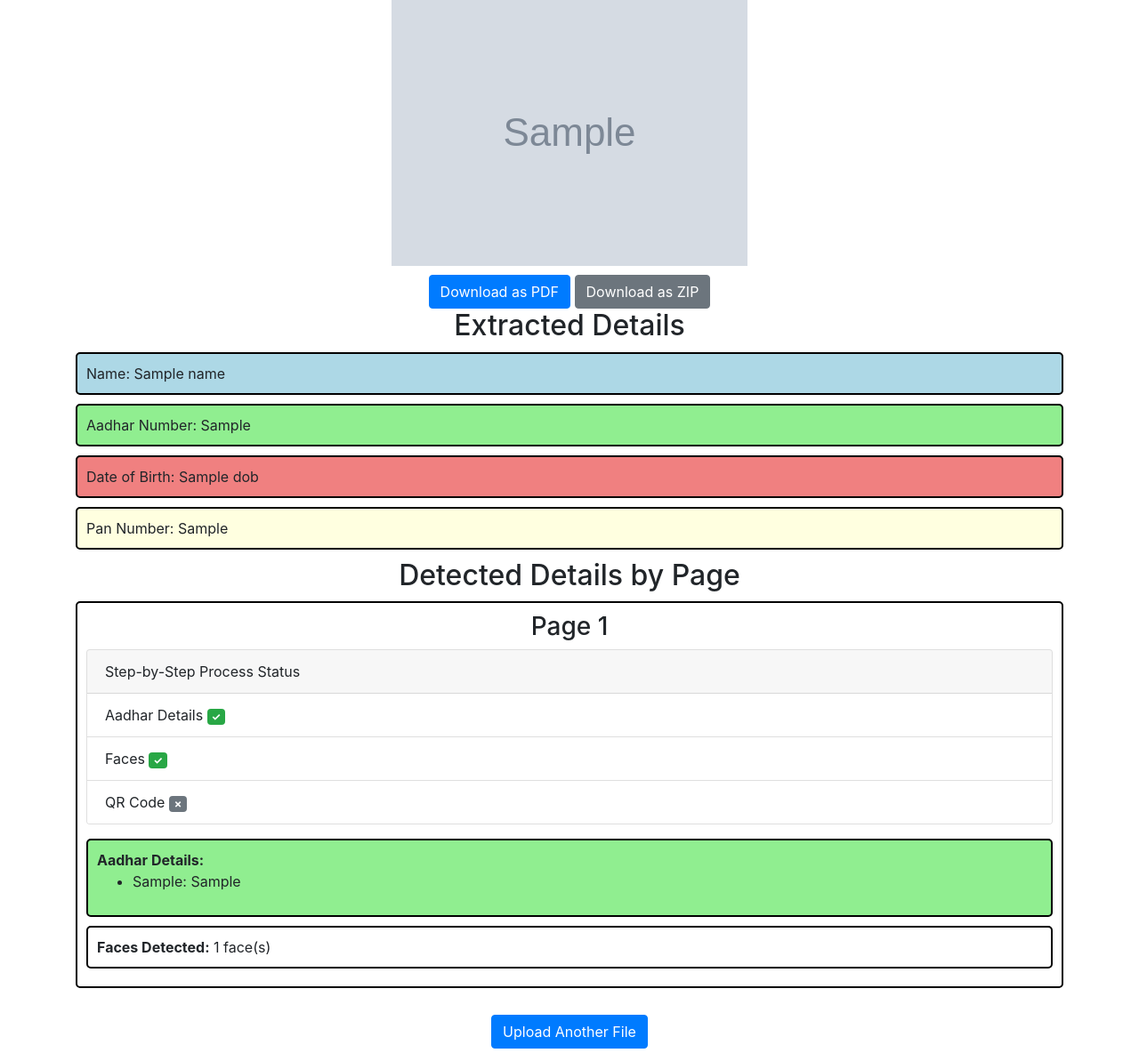
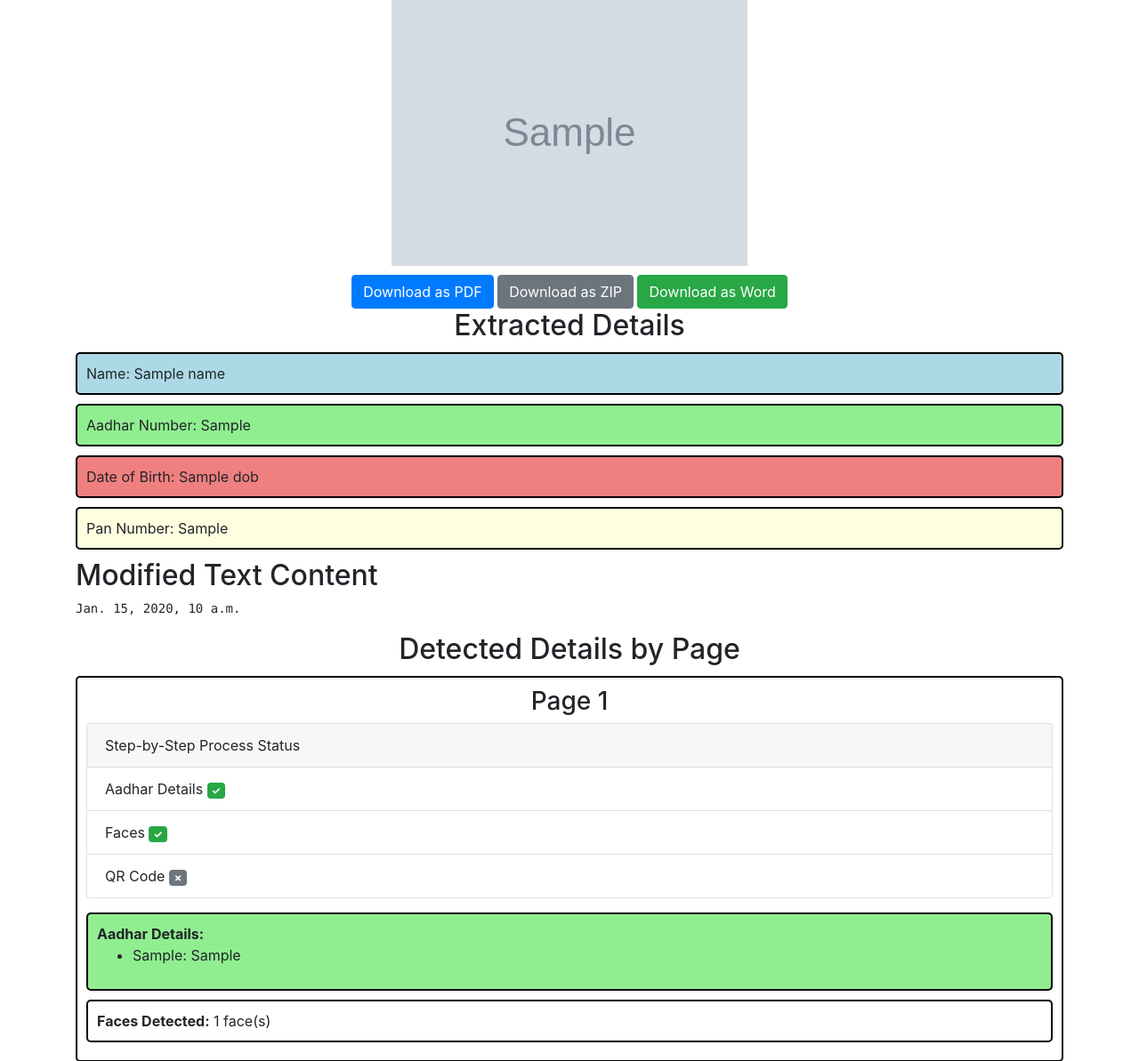
Before and after one commit to Aarv36/new_analysis, a Django app: template analysis/templates/analysis/result.html in a window 1280 px wide. Shown: the part 191-1384 px from the top of the page at 89% size. Run offline with Django 5.2, Linux system fonts and the light colour scheme; the template is opened without the code that fills it: most values are stand-ins (such as "Sample title", 1, 10 or a date in 2020); grey boxes marked "Sample" are stand-in pictures; some libraries are stand-ins or nearby versions.

Commit message:
Update result.html

```diff
--- a/analysis/templates/analysis/result.html
+++ b/analysis/templates/analysis/result.html
@@ -60,6 +60,7 @@
             <div class="text-center">
                 <a href="{% url 'download_highlighted_images' file_id 'pdf' %}" class="btn btn-primary">Download as PDF</a>
                 <a href="{% url 'download_highlighted_images' file_id 'zip' %}" class="btn btn-secondary">Download as ZIP</a>
+                <a href="{% url 'download_word_file' file_id %}" class="btn btn-success">Download as Word</a>
             </div>
         {% endif %}
         {% if extracted_details %}
@@ -86,6 +87,10 @@
                     </div>
                 {% endfor %}
             </div>
+        {% endif %}
+        {% if modified_text %}
+            <h2>Modified Text Content</h2>
+            <pre>{{ modified_text }}</pre>
         {% endif %}
         {% if combined_details %}
             <h2 class="text-center">Detected Details by Page</h2>
```
